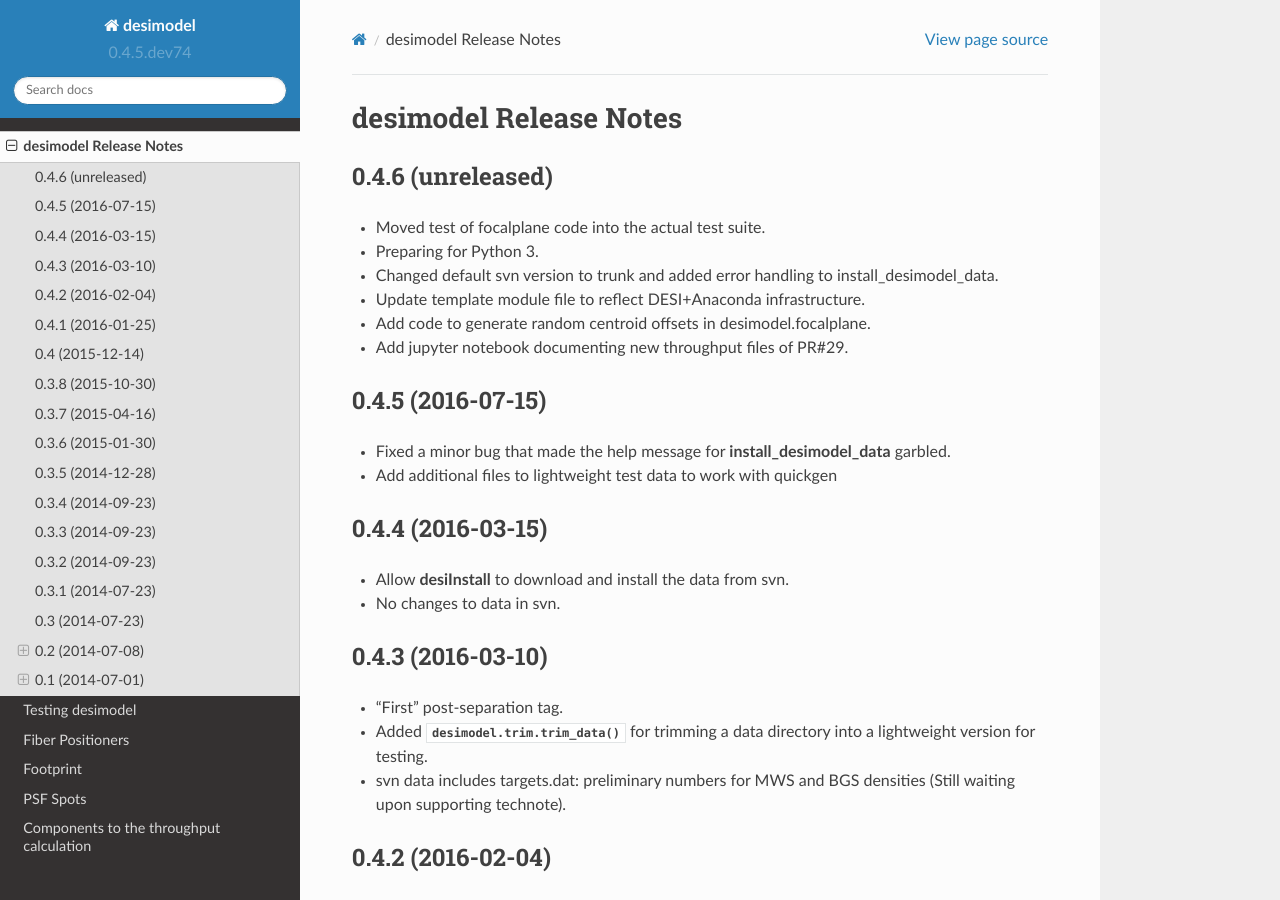
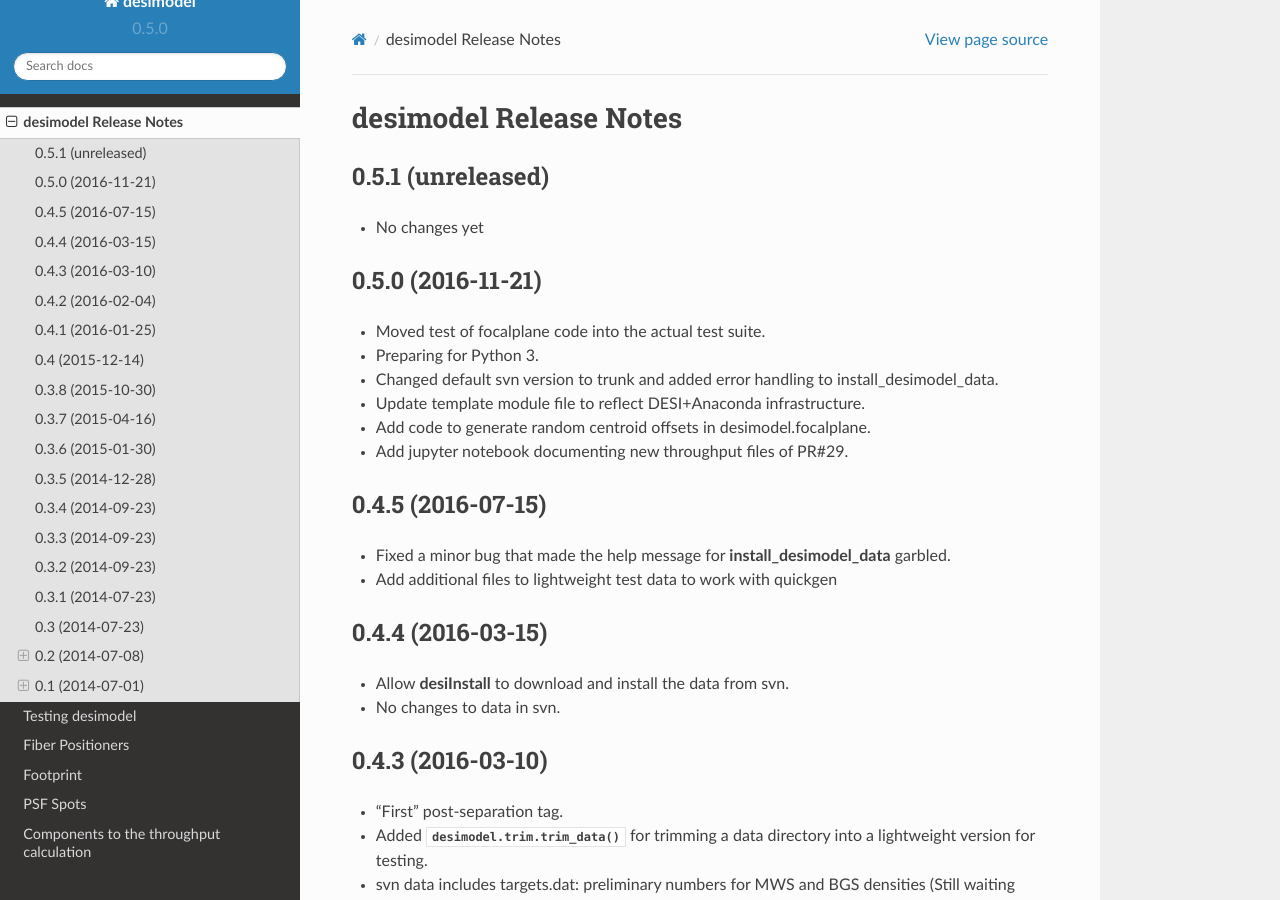
Before and after one commit to desihub/desimodel, a Sphinx documentation site: the page built from doc/release_notes.rst, in a window 1280 px wide and 900 px high. Built offline with Sphinx 7.4.7 and the Read the Docs theme 2.0.0, drawn with Linux system fonts in a browser that asks for light colours.

Commit message:
desimodel 0.5.0

```diff
--- a/doc/release_notes.rst
+++ b/doc/release_notes.rst
@@ -2,7 +2,12 @@
 desimodel Release Notes
 =======================
 
-0.4.6 (unreleased)
+0.5.1 (unreleased)
+------------------
+
+* No changes yet
+
+0.5.0 (2016-11-21)
 ------------------
 
 * Moved test of focalplane code into the actual test suite.
--- a/py/desimodel/_version.py
+++ b/py/desimodel/_version.py
@@ -1 +1 @@
-__version__ = '0.4.5.dev74'
+__version__ = '0.5.0'
```
